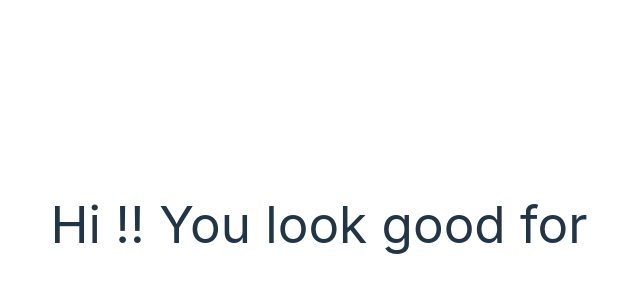
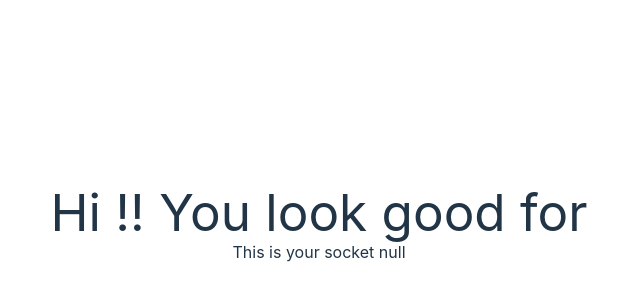
Before and after one commit to trunghoang2002/webrtc-learn, a React (Vite) app in the folder frontend/: page /room in a window 1280 px wide. Shown: the part 176-476 px from the top of the page, without its empty margins (321-961 px from the left). Built offline with nearby package versions, Linux system fonts and the light colour scheme; no server answers.

Commit message:
added the front-end as well

```diff
--- a/frontend/package.json
+++ b/frontend/package.json
@@ -11,7 +11,8 @@
   },
   "dependencies": {
     "react": "^18.3.1",
-    "react-dom": "^18.3.1"
+    "react-dom": "^18.3.1",
+    "socket.io-client": "^4.8.1"
   },
   "devDependencies": {
     "@eslint/js": "^9.13.0",
--- a/frontend/src/components/Room.tsx
+++ b/frontend/src/components/Room.tsx
@@ -1,13 +1,34 @@
-import { useSearchParams } from "react-router-dom"
+import { useSearchParams } from "react-router-dom";
+import { io, Socket } from "socket.io-client";
+import { useEffect, useState } from "react";
+
+const URL = "http://localhost:3000";
 
 export default function Room() {
     const [searchParam] = useSearchParams();
     const name = searchParam.get("name");
     const age = searchParam.get("age");
+    const [socket, setSocket] = useState<null | Socket>(null);
+    const [socketId, setSocketId] = useState<String | null>(null);
 
-    return(
+    useEffect(() => {
+        const socketInstance = io(URL);
+        setSocket(socketInstance);
+
+        socketInstance.on("connect", () => {
+            setSocketId(socketInstance.id || null);
+        });
+        // Cleanup on unmount
+
+        return () => {
+            socketInstance.disconnect();
+        };
+    }, []); // Empty dependency array ensures this runs once on mount
+
+    return (
         <>
-        <h1> Hi {name}!! You look good for {age}</h1>
+            <h1> Hi {name}!! You look good for {age}</h1>
+            <p>{`This is your socket ${socketId}`}</p>
         </>
-    )
+    );
 }
```
Also changed, not shown: 3 other files (tests, documents, lock files or other folders).
